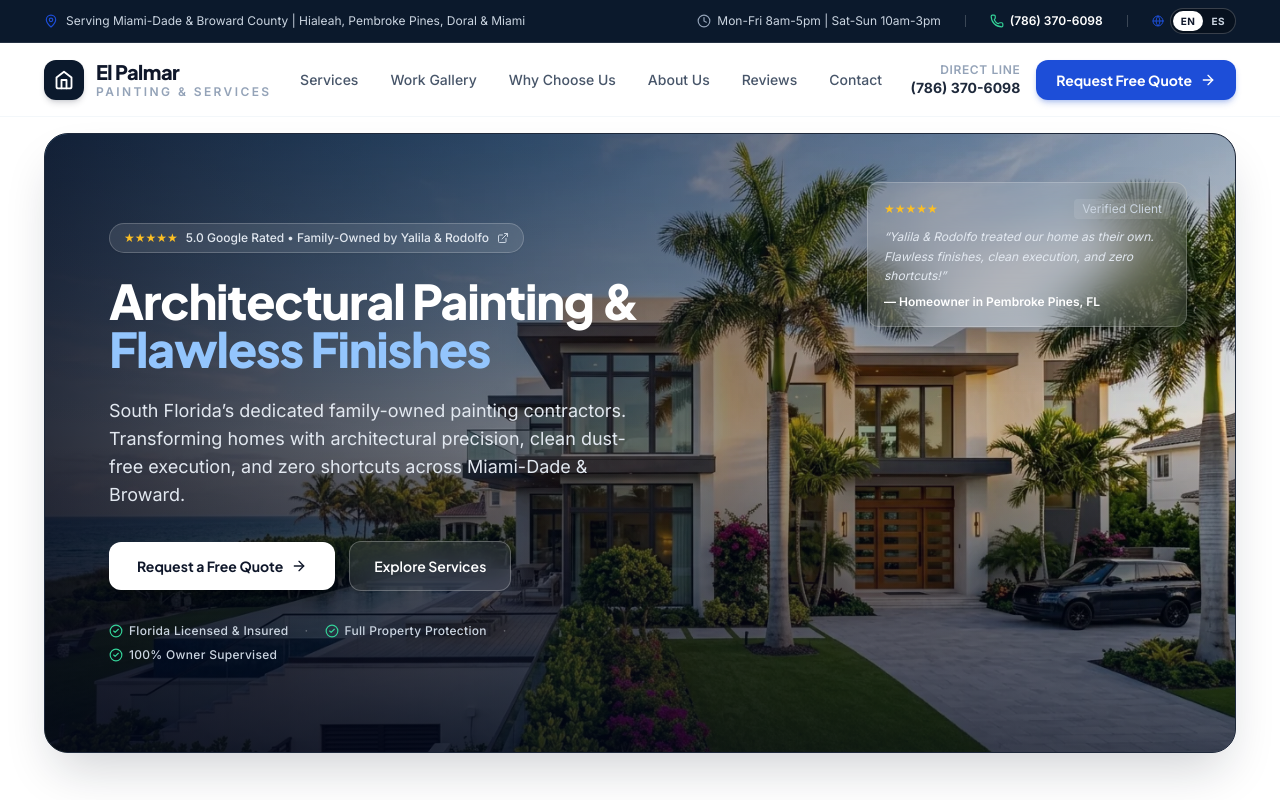
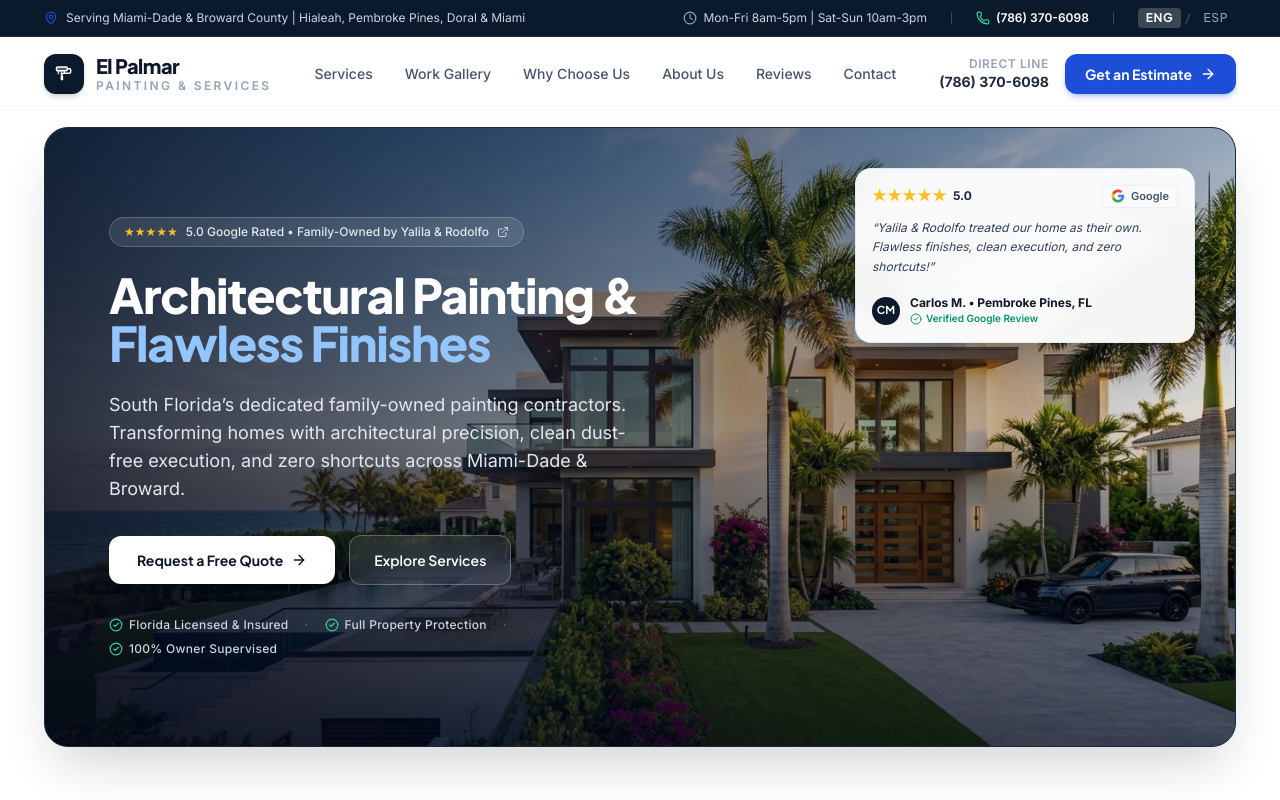
Before and after one commit to luchonicolini/Painting_contractor, a React (Vite) app: page / in a window 1280 px wide. Shown: the top 800 px of the page. Built offline with nearby package versions, Linux system fonts and the light colour scheme; the HTML template or start-up script is replaced by a standard one.

Commit message:
feat(ui): add bespoke architectural logo, editorial language switch ENG/ESP, and verified Google review card

```diff
--- /dev/null
+++ b/src/components/BrandLogoIcon.tsx
@@ -0,0 +1,59 @@
+import React from 'react';
+
+interface BrandLogoIconProps {
+  className?: string;
+}
+
+/**
+ * Custom bespoke architectural painting mark for El Palmar Painting & Services.
+ * Replaces generic tech/real-estate house icons with an authentic craftsman roller
+ * applying fresh architectural coats.
+ */
+export const BrandLogoIcon: React.FC<BrandLogoIconProps> = ({ className = "w-5 h-5" }) => {
+  return (
+    <svg
+      className={className}
+      viewBox="0 0 24 24"
+      fill="none"
+      xmlns="http://www.w3.org/2000/svg"
+      aria-hidden="true"
+    >
+      {/* Precision Paint Roller Cylinder with lacquer coat fill */}
+      <rect
+        x="3"
+        y="3.5"
+        width="13"
+        height="4.6"
+        rx="1.5"
+        fill="currentColor"
+        fillOpacity="0.3"
+        stroke="currentColor"
+        strokeWidth="1.8"
+      />
+      {/* Steel Frame wire */}
+      <path
+        d="M16 5.8h2.5a1.5 1.5 0 0 1 1.5 1.5v2.2a1.5 1.5 0 0 1-1.5 1.5H11a1.5 1.5 0 0 0-1.5 1.5V14"
+        stroke="currentColor"
+        strokeWidth="1.8"
+        strokeLinecap="round"
+      />
+      {/* Craftsman handle grip */}
+      <rect
+        x="8"
+        y="14"
+        width="3"
+        height="5.5"
+        rx="1"
+        fill="currentColor"
+      />
+      {/* Architectural fresh paint coating descending from the roller */}
+      <path
+        d="M5.2 8.1v3.5M8.8 8.1v5.2M12.4 8.1v2.5"
+        stroke="currentColor"
+        strokeWidth="1.8"
+        strokeLinecap="round"
+        opacity="0.8"
+      />
+    </svg>
+  );
+};
--- a/src/components/Footer.tsx
+++ b/src/components/Footer.tsx
@@ -1,6 +1,7 @@
 import { Phone, Mail, Clock, ArrowUp, MessageCircle } from 'lucide-react';
 import { useLanguage } from '../context/LanguageContext';
 import { BUSINESS_INFO } from '../data/company';
+import { BrandLogoIcon } from './BrandLogoIcon';
 
 export const Footer: React.FC = () => {
   const { language } = useLanguage();
@@ -15,18 +16,15 @@
         <div className="grid grid-cols-1 md:grid-cols-12 gap-10 pb-12 border-b border-slate-100">
           {/* Logo & Bio */}
           <div className="md:col-span-4 flex flex-col gap-4">
-            <a href="#" className="flex items-center gap-2.5">
-              <div className="w-9 h-9 rounded-xl bg-brand-navy flex items-center justify-center text-white shadow-sm shadow-slate-900/20">
-                <svg className="w-5 h-5" fill="none" stroke="currentColor" strokeWidth="2.2" viewBox="0 0 24 24">
-                  <path strokeLinecap="round" strokeLinejoin="round" d="m3 9 9-7 9 7v11a2 2 0 0 1-2 2H5a2 2 0 0 1-2-2z" />
-                  <polyline strokeLinecap="round" strokeLinejoin="round" points="9 22 9 12 15 12 15 22" />
-                </svg>
+            <a href="#" className="flex items-center gap-3 group">
+              <div className="w-10 h-10 rounded-xl bg-brand-navy flex items-center justify-center text-white shadow-md shadow-slate-900/15 group-hover:bg-brand-navy-light transition-colors">
+                <BrandLogoIcon className="w-5 h-5 text-white" />
               </div>
               <div className="flex flex-col">
-                <span className="font-heading font-extrabold text-slate-900 text-lg leading-none">
+                <span className="font-heading font-extrabold text-xl tracking-tight text-slate-900 leading-tight">
                   El Palmar
                 </span>
-                <span className="text-xs uppercase tracking-widest font-bold text-slate-400">
+                <span className="text-xs uppercase tracking-[0.2em] font-semibold text-slate-400">
                   Painting & Services
                 </span>
               </div>
--- a/src/components/Hero.tsx
+++ b/src/components/Hero.tsx
@@ -100,22 +100,54 @@
 
 
         {/* Floating Social Proof Quote on Desktop */}
-        <div className="absolute top-12 right-12 hidden xl:flex max-w-xs flex-col gap-2 p-4 rounded-xl bg-white/10 backdrop-blur-xl border border-white/20 text-white shadow-2xl">
+        <a
+          href={BUSINESS_INFO.social.googleReviews}
+          target="_blank"
+          rel="noopener noreferrer"
+          className="absolute top-10 right-10 hidden xl:flex max-w-[340px] flex-col gap-2.5 p-4 rounded-2xl bg-white/95 backdrop-blur-md border border-slate-200/90 text-slate-800 shadow-2xl shadow-slate-950/30 hover:scale-[1.01] transition-transform group cursor-pointer text-left"
+          title={language === 'en' ? 'View verified Google reviews' : 'Ver reseñas verificadas en Google'}
+        >
+          {/* Header: 5 Stars + 5.0 Rating + Official Google G */}
           <div className="flex items-center justify-between">
-            <span className="text-amber-400 text-xs" aria-label="5 stars rating">★★★★★</span>
-            <span className="text-xs text-slate-300 bg-white/10 px-2 py-0.5 rounded">
-              {language === 'en' ? 'Verified Client' : 'Cliente Verificado'}
-            </span>
+            <div className="flex items-center gap-1.5">
+              <span className="text-amber-400 text-sm tracking-wide font-bold" aria-label="5 stars rating">★★★★★</span>
+              <span className="text-xs font-bold text-slate-800">5.0</span>
+            </div>
+
+            <div className="inline-flex items-center gap-1.5 px-2 py-0.5 rounded-md bg-slate-50 border border-slate-200/60 shadow-xs">
+              <svg className="w-3.5 h-3.5" viewBox="0 0 24 24" aria-hidden="true">
+                <path d="M22.56 12.25c0-.78-.07-1.53-.2-2.25H12v4.26h5.92c-.26 1.37-1.04 2.53-2.21 3.31v2.77h3.57c2.08-1.92 3.28-4.74 3.28-8.09z" fill="#4285F4"/>
+                <path d="M12 23c2.97 0 5.46-.98 7.28-2.66l-3.57-2.77c-.98.66-2.23 1.06-3.71 1.06-2.86 0-5.29-1.93-6.16-4.53H2.18v2.84C3.99 20.53 7.7 23 12 23z" fill="#34A853"/>
+                <path d="M5.84 14.09c-.22-.66-.35-1.36-.35-2.09s.13-1.43.35-2.09V7.06H2.18C1.43 8.55 1 10.22 1 12s.43 3.45 1.18 4.94l2.85-2.22.81-.63z" fill="#FBBC05"/>
+                <path d="M12 5.38c1.62 0 3.06.56 4.21 1.64l3.15-3.15C17.45 2.09 14.97 1 12 1 7.7 1 3.99 3.47 2.18 7.06l3.66 2.84c.87-2.6 3.3-4.52 6.16-4.52z" fill="#EA4335"/>
+              </svg>
+              <span className="text-[11px] font-semibold text-slate-600">Google</span>
+            </div>
           </div>
-          <p className="text-xs text-slate-200 leading-relaxed italic">
+
+          {/* Testimonial Quote */}
+          <p className="text-xs text-slate-700 leading-relaxed italic">
             {language === 'en'
               ? '“Yalila & Rodolfo treated our home as their own. Flawless finishes, clean execution, and zero shortcuts!”'
               : '“Yalila y Rodolfo trataron nuestra casa como si fuera la suya. ¡Acabados impecables y máxima limpieza!”'}
           </p>
-          <span className="text-xs font-semibold text-white">
-            {language === 'en' ? '— Homeowner in Pembroke Pines, FL' : '— Propietario en Pembroke Pines, FL'}
-          </span>
-        </div>
+
+          {/* Real Reviewer with Initials Circle */}
+          <div className="flex items-center gap-2.5 pt-2 border-t border-slate-100">
+            <div className="w-7 h-7 rounded-full bg-brand-navy text-white text-[11px] font-heading font-bold flex items-center justify-center flex-shrink-0 shadow-xs">
+              CM
+            </div>
+            <div className="flex flex-col min-w-0">
+              <span className="text-xs font-bold text-slate-900 truncate">
+                Carlos M. • Pembroke Pines, FL
+              </span>
+              <span className="text-[10px] font-semibold text-emerald-600 flex items-center gap-1">
+                <CheckCircle2 className="w-3 h-3 text-emerald-600 flex-shrink-0" />
+                <span>{language === 'en' ? 'Verified Google Review' : 'Reseña Verificada de Google'}</span>
+              </span>
+            </div>
+          </div>
+        </a>
       </div>
     </section>
   );
--- a/src/components/Navbar.tsx
+++ b/src/components/Navbar.tsx
@@ -1,7 +1,8 @@
 import { useState, useEffect } from 'react';
-import { Phone, Clock, MapPin, Menu, X, Globe, MessageCircle, ArrowRight } from 'lucide-react';
+import { Phone, Clock, MapPin, Menu, X, MessageCircle, ArrowRight } from 'lucide-react';
 import { useLanguage } from '../context/LanguageContext';
 import { BUSINESS_INFO } from '../data/company';
+import { BrandLogoIcon } from './BrandLogoIcon';
 
 export const Navbar: React.FC = () => {
   const { language, setLanguage, t } = useLanguage();
@@ -61,44 +62,33 @@
 
             <div className="h-3 w-px bg-white/20" />
 
-            {/* Smooth Segmented Language Switch */}
-            <div className="inline-flex items-center gap-1.5">
-              <Globe className="w-3 h-3 text-brand-amber" />
-              <div
-                role="radiogroup"
-                aria-label="Language selector"
-                className="relative inline-flex items-center p-0.5 rounded-full bg-black/30 border border-white/20 text-xs shadow-inner"
-              >
-                {/* Sliding indicator */}
-                <span
-                  aria-hidden="true"
-                  className={`absolute top-0.5 bottom-0.5 w-[calc(50%-2px)] rounded-full bg-white shadow-sm transition-all duration-200 ease-out ${
-                    language === 'es' ? 'left-[calc(50%+1px)]' : 'left-[2px]'
-                  }`}
-                />
+            {/* Clean Editorial Language Switch: ENG | ESP */}
+            <div className="flex items-center text-xs font-heading font-medium tracking-wider">
               <button
                 type="button"
                 onClick={() => setLanguage('en')}
-                  className={`relative z-10 px-2 py-0.5 text-[10px] font-bold tracking-wider uppercase transition-colors duration-200 cursor-pointer ${
-                    language === 'en' ? 'text-slate-900' : 'text-slate-300 hover:text-white'
+                className={`px-2 py-0.5 rounded transition-all duration-200 cursor-pointer ${
+                  language === 'en'
+                    ? 'text-white font-bold bg-white/20 shadow-xs'
+                    : 'text-slate-400 hover:text-white'
                 }`}
-                  aria-checked={language === 'en'}
-                  role="radio"
+                aria-label="Switch to English"
               >
-                  EN
+                ENG
               </button>
+              <span className="text-white/25 select-none px-1">/</span>
               <button
                 type="button"
                 onClick={() => setLanguage('es')}
-                  className={`relative z-10 px-2 py-0.5 text-[10px] font-bold tracking-wider uppercase transition-colors duration-200 cursor-pointer ${
-                    language === 'es' ? 'text-slate-900' : 'text-slate-300 hover:text-white'
+                className={`px-2 py-0.5 rounded transition-all duration-200 cursor-pointer ${
+                  language === 'es'
+                    ? 'text-white font-bold bg-white/20 shadow-xs'
+                    : 'text-slate-400 hover:text-white'
                 }`}
-                  aria-checked={language === 'es'}
-                  role="radio"
+                aria-label="Cambiar a Español"
               >
-                  ES
+                ESP
               </button>
-              </div>
             </div>
           </div>
         </div>
@@ -116,10 +106,7 @@
           {/* Logo with architectural brush mark */}
           <a href="#" className="flex items-center gap-3 group">
             <div className="w-10 h-10 rounded-xl bg-brand-navy flex items-center justify-center text-white shadow-md shadow-slate-900/15 group-hover:bg-brand-navy-light transition-colors">
-              <svg className="w-5 h-5" fill="none" stroke="currentColor" strokeWidth="2.2" viewBox="0 0 24 24">
-                <path strokeLinecap="round" strokeLinejoin="round" d="m3 9 9-7 9 7v11a2 2 0 0 1-2 2H5a2 2 0 0 1-2-2z" />
-                <polyline strokeLinecap="round" strokeLinejoin="round" points="9 22 9 12 15 12 15 22" />
-              </svg>
+              <BrandLogoIcon className="w-5 h-5 text-white" />
             </div>
             <div className="flex flex-col">
               <span className="font-heading font-extrabold text-xl tracking-tight text-slate-900 leading-tight">
@@ -162,46 +149,37 @@
               href="#contact"
               className="btn-prestige inline-flex items-center gap-2 px-5 py-2.5 rounded-xl bg-brand-amber hover:bg-brand-amber-hover text-white font-heading text-sm font-bold shadow-md shadow-brand-amber/25 hover:shadow-lg hover:shadow-brand-amber/35 active:scale-[0.98] transition-all"
             >
-              <span>{language === 'en' ? 'Request Free Quote' : 'Presupuesto Gratis'}</span>
+              <span>{language === 'en' ? 'Get an Estimate' : 'Cotizar Proyecto'}</span>
               <ArrowRight className="w-4 h-4" />
             </a>
           </div>
 
-          {/* Mobile Right Controls: Segmented Language & Hamburger */}
+          {/* Mobile Right Controls: Editorial Language & Hamburger */}
           <div className="flex items-center gap-2 lg:hidden">
-            <div
-              role="radiogroup"
-              aria-label="Language selector"
-              className="relative inline-flex items-center p-0.5 rounded-full bg-slate-100 border border-slate-200 text-xs shadow-inner"
-            >
-              {/* Sliding indicator */}
-              <span
-                aria-hidden="true"
-                className={`absolute top-0.5 bottom-0.5 w-[calc(50%-2px)] rounded-full bg-white shadow-xs transition-all duration-200 ease-out ${
-                  language === 'es' ? 'left-[calc(50%+1px)]' : 'left-[2px]'
-                }`}
-              />
+            <div className="flex items-center rounded-lg bg-slate-100 p-0.5 text-xs font-heading border border-slate-200/80">
               <button
                 type="button"
                 onClick={() => setLanguage('en')}
-                className={`relative z-10 px-2 py-1 rounded-full text-[10px] font-bold tracking-wider uppercase transition-colors duration-200 cursor-pointer ${
-                  language === 'en' ? 'text-slate-900 font-extrabold' : 'text-slate-400'
+                className={`px-2.5 py-1 rounded-md text-[11px] font-bold transition-all cursor-pointer ${
+                  language === 'en'
+                    ? 'bg-white text-slate-900 shadow-xs'
+                    : 'text-slate-400 hover:text-slate-700'
                 }`}
-                aria-checked={language === 'en'}
-                role="radio"
+                aria-label="English"
               >
-                EN
+                ENG
               </button>
               <button
                 type="button"
                 onClick={() => setLanguage('es')}
-                className={`relative z-10 px-2 py-1 rounded-full text-[10px] font-bold tracking-wider uppercase transition-colors duration-200 cursor-pointer ${
-                  language === 'es' ? 'text-slate-900 font-extrabold' : 'text-slate-400'
+                className={`px-2.5 py-1 rounded-md text-[11px] font-bold transition-all cursor-pointer ${
+                  language === 'es'
+                    ? 'bg-white text-slate-900 shadow-xs'
+                    : 'text-slate-400 hover:text-slate-700'
                 }`}
-                aria-checked={language === 'es'}
-                role="radio"
+                aria-label="Español"
               >
-                ES
+                ESP
               </button>
             </div>
 
@@ -254,7 +232,7 @@
                   onClick={() => setIsMobileMenuOpen(false)}
                   className="btn-prestige w-full flex items-center justify-center gap-2 py-3.5 rounded-xl bg-brand-amber hover:bg-brand-amber-hover text-white font-heading text-sm font-bold shadow-md shadow-brand-amber/25"
                 >
-                  <span>{language === 'en' ? 'Request Free Quote' : 'Presupuesto Gratis'}</span>
+                  <span>{language === 'en' ? 'Get an Estimate' : 'Cotizar Proyecto'}</span>
                   <ArrowRight className="w-4 h-4" />
                 </a>
               </div>
```
Lines whose indentation alone changed are shown as unchanged.
